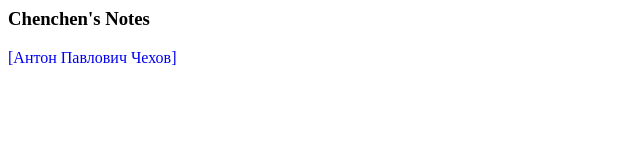
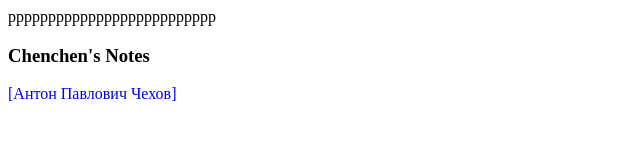
Before and after one commit to chenchen-reading/chenchen-reading.github.io, a plain HTML site: page index.html in a window 1280 px wide. Shown: the whole page, without its empty margins (0-640 px from the left). Drawn offline with Linux system fonts and the light colour scheme.

Commit message:
Update index.html

```diff
--- a/index.html
+++ b/index.html
@@ -1,11 +1,15 @@
 <html>
 <head>
+<meta name="viewport" content="width=device-width, initial-scale=1" />
 <meta http-equiv="Content-Type" content="text/html; charset=utf-8">
 <style>a{text-decoration:none;}</style>
 <title>chenchen's notes</title>
 </head>
 
 <body>
+     <p>
+        pppppppppppppppppppppppppp
+    </p>
 <h3>Chenchen's Notes</h3>
 <a href="./chekhov.html">[Антон Павлович Чехов]</a>
 
```
